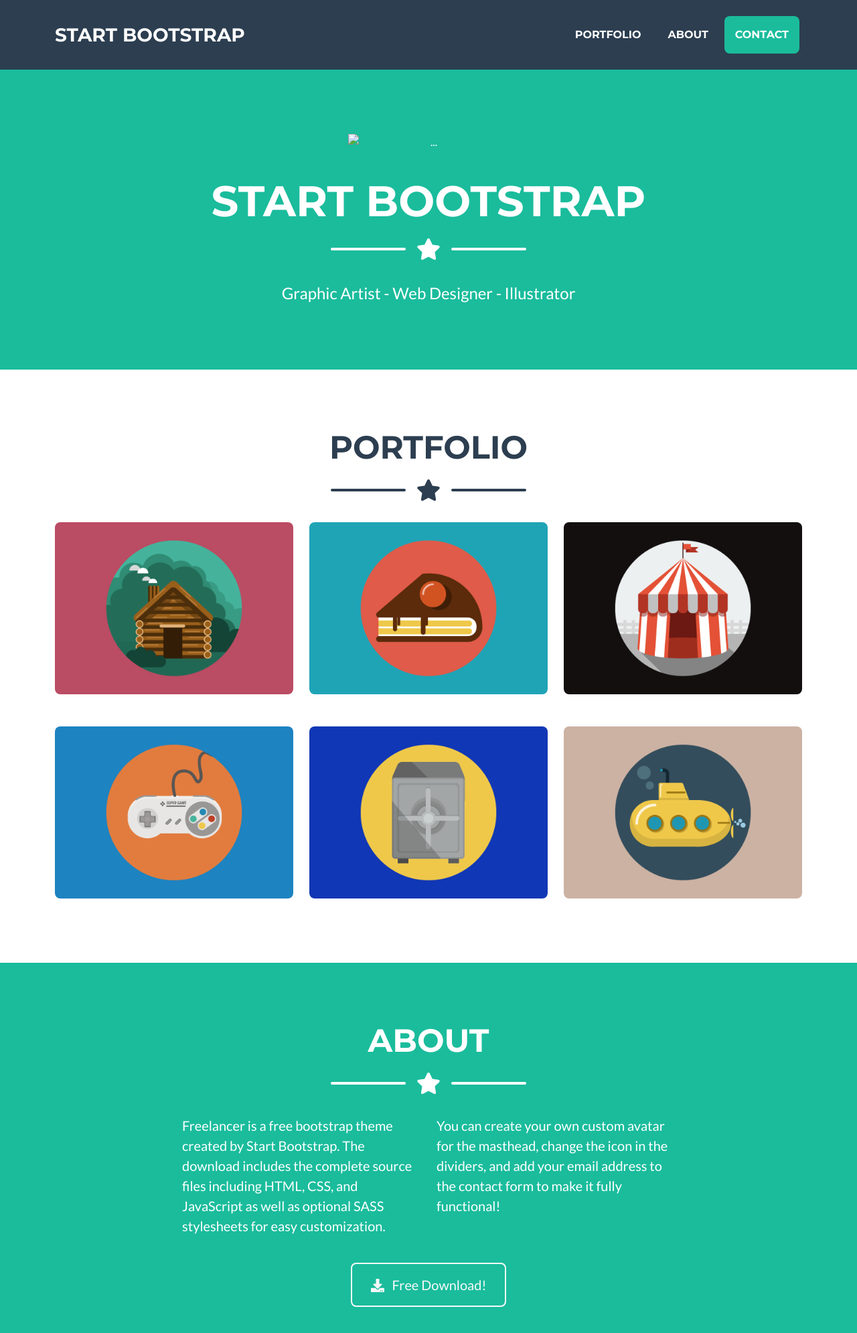
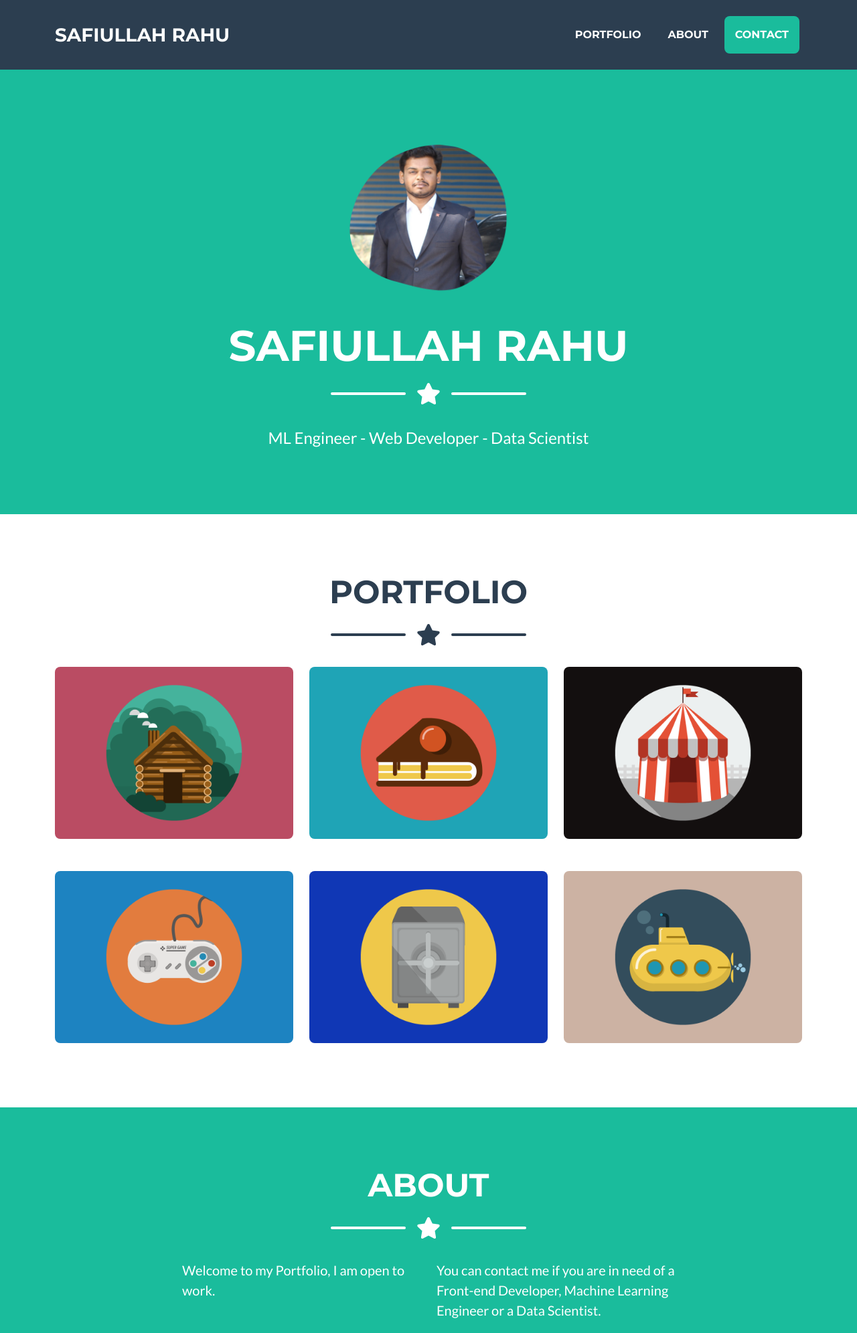
Before and after one commit to Safiullah-Rahu/Portfolio, a plain HTML site: page index.html in a window 1280 px wide. Shown: the top 1991 px of the page at 67% size. Drawn offline with nearby package versions, Linux system fonts and the light colour scheme.

Commit message:
Update index.html

```diff
--- a/index.html
+++ b/index.html
@@ -5,7 +5,7 @@
         <meta name="viewport" content="width=device-width, initial-scale=1, shrink-to-fit=no" />
         <meta name="description" content="" />
         <meta name="author" content="" />
-        <title>Freelancer - Start Bootstrap Theme</title>
+        <title>Safiullah Rahu - Portfolio</title>
         <!-- Favicon-->
         <link rel="icon" type="image/x-icon" href="assets/favicon.ico" />
         <!-- Font Awesome icons (free version)-->
@@ -20,7 +20,7 @@
         <!-- Navigation-->
         <nav class="navbar navbar-expand-lg bg-secondary text-uppercase fixed-top" id="mainNav">
             <div class="container">
-                <a class="navbar-brand" href="#page-top">Start Bootstrap</a>
+                <a class="navbar-brand" href="#page-top">Safiullah Rahu</a>
                 <button class="navbar-toggler text-uppercase font-weight-bold bg-primary text-white rounded" type="button" data-bs-toggle="collapse" data-bs-target="#navbarResponsive" aria-controls="navbarResponsive" aria-expanded="false" aria-label="Toggle navigation">
                     Menu
                     <i class="fas fa-bars"></i>
@@ -38,9 +38,9 @@
         <header class="masthead bg-primary text-white text-center">
             <div class="container d-flex align-items-center flex-column">
                 <!-- Masthead Avatar Image-->
-                <img class="masthead-avatar mb-5" src="assets/img/avataaars.jpg" alt="..." />
+                <img class="masthead-avatar mb-5" src="assets/img/avataaars.png" alt="..." />
                 <!-- Masthead Heading-->
-                <h1 class="masthead-heading text-uppercase mb-0">Start Bootstrap</h1>
+                <h1 class="masthead-heading text-uppercase mb-0">Safiullah Rahu</h1>
                 <!-- Icon Divider-->
                 <div class="divider-custom divider-light">
                     <div class="divider-custom-line"></div>
@@ -48,7 +48,7 @@
                     <div class="divider-custom-line"></div>
                 </div>
                 <!-- Masthead Subheading-->
-                <p class="masthead-subheading font-weight-light mb-0">Graphic Artist - Web Designer - Illustrator</p>
+                <p class="masthead-subheading font-weight-light mb-0">ML Engineer - Web Developer - Data Scientist</p>
             </div>
         </header>
         <!-- Portfolio Section-->
@@ -134,8 +134,8 @@
                 </div>
                 <!-- About Section Content-->
                 <div class="row">
-                    <div class="col-lg-4 ms-auto"><p class="lead">Freelancer is a free bootstrap theme created by Start Bootstrap. The download includes the complete source files including HTML, CSS, and JavaScript as well as optional SASS stylesheets for easy customization.</p></div>
-                    <div class="col-lg-4 me-auto"><p class="lead">You can create your own custom avatar for the masthead, change the icon in the dividers, and add your email address to the contact form to make it fully functional!</p></div>
+                    <div class="col-lg-4 ms-auto"><p class="lead">Welcome to my Portfolio, I am open to work.</p></div>
+                    <div class="col-lg-4 me-auto"><p class="lead">You can contact me if you are in need of a Front-end Developer, Machine Learning Engineer or a Data Scientist.</p></div>
                 </div>
                 <!-- About Section Button-->
                 <div class="text-center mt-4">
@@ -242,8 +242,8 @@
                     <div class="col-lg-4">
                         <h4 class="text-uppercase mb-4">About Freelancer</h4>
                         <p class="lead mb-0">
-                            Freelance is a free to use, MIT licensed Bootstrap theme created by
-                            <a href="http://startbootstrap.com">Start Bootstrap</a>
+                            My services are 24/7 available on
+                            <a href="http://startbootstrap.com">My Portfolio</a>
                             .
                         </p>
                     </div>
@@ -252,7 +252,7 @@
         </footer>
         <!-- Copyright Section-->
         <div class="copyright py-4 text-center text-white">
-            <div class="container"><small>Copyright &copy; Your Website 2021</small></div>
+            <div class="container"><small>Copyright &copy; My Portfolio 2021</small></div>
         </div>
         <!-- Portfolio Modals-->
         <!-- Portfolio Modal 1-->
```
